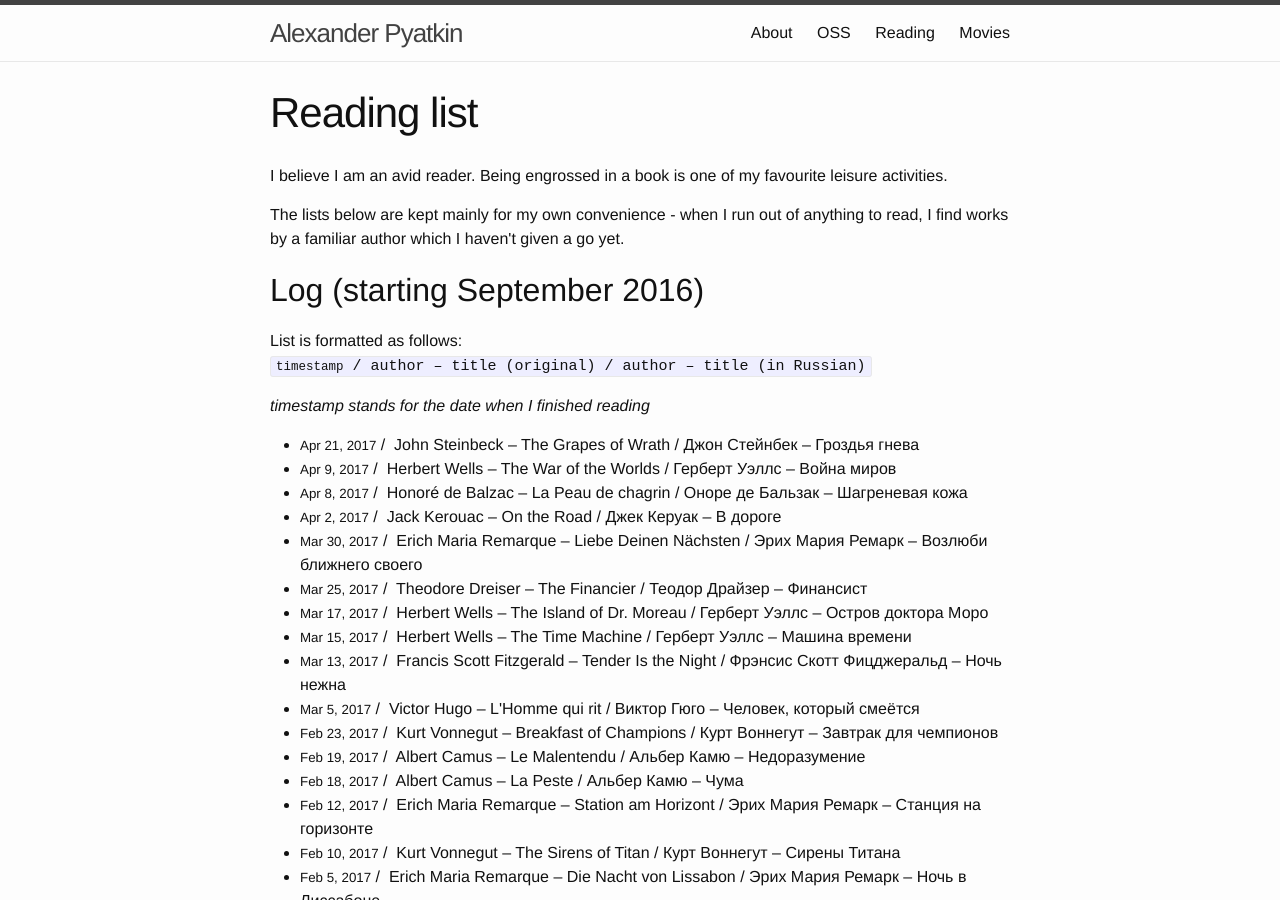
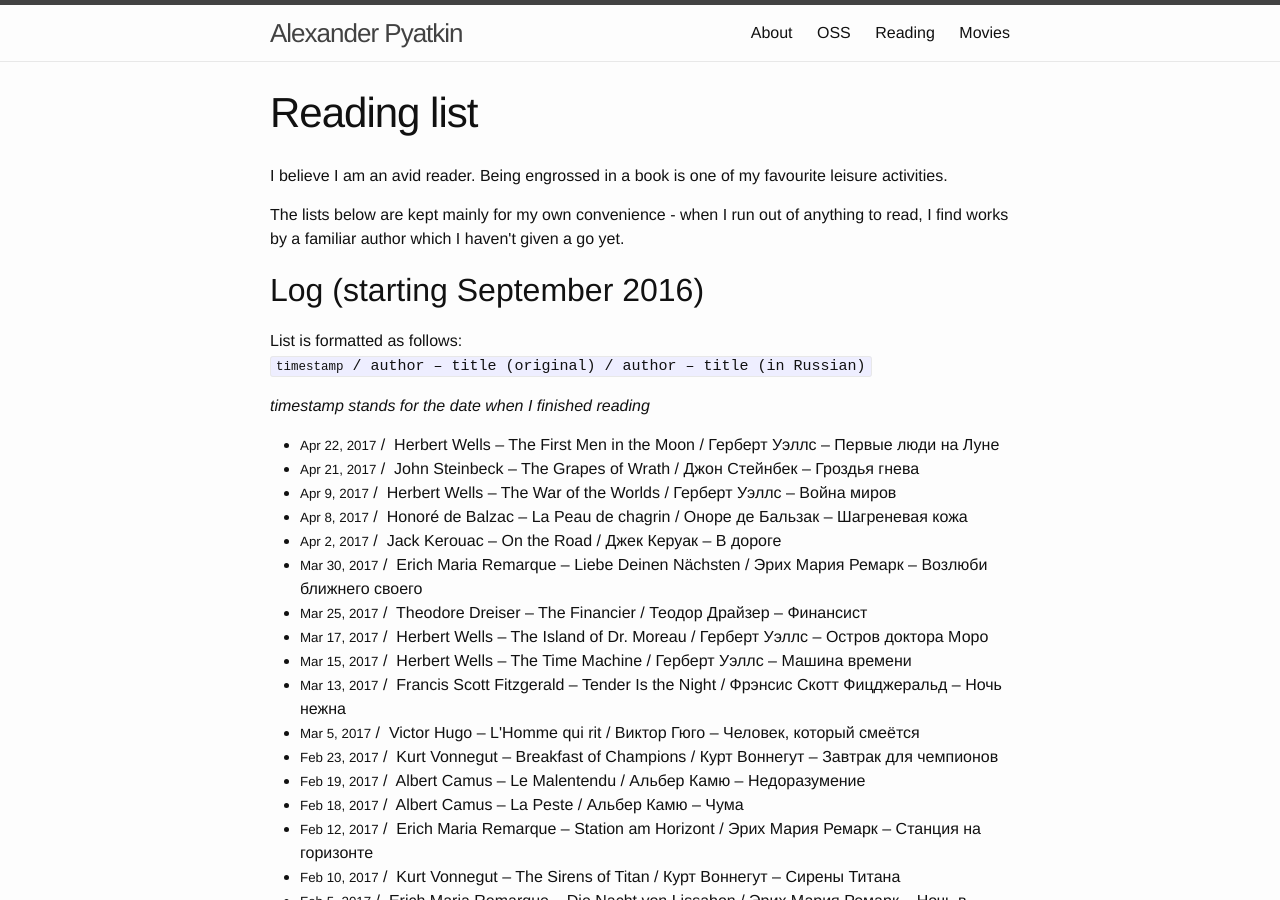
Before and after one commit to aspyatkin/personal-website, a Jekyll site: the page built from reading-list.md, in a window 1280 px wide and 900 px high. Built offline with Jekyll 4.4.1, drawn with Linux system fonts in a browser that asks for light colours.

Commit message:
Update reading list

```diff
--- a/reading-list.md
+++ b/reading-list.md
@@ -5,6 +5,14 @@ short_title: Reading
 permalink: /reading-list/
 top_ndx: 3
 log_list:
+  - date: 'Apr 22, 2017'
+    original:
+      author: 'Herbert Wells'
+      title: 'The First Men in the Moon'
+    russian:
+      author: 'Герберт Уэллс'
+      title: 'Первые люди на Луне'
+
   - date: 'Apr 21, 2017'
     original:
       author: 'John Steinbeck'
```
